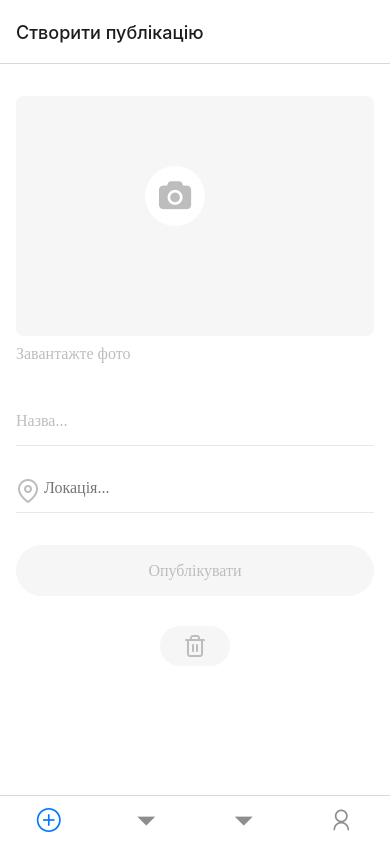
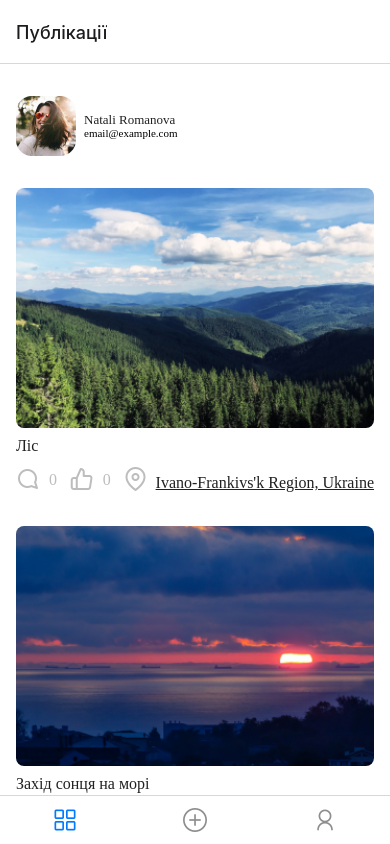
Before and after one commit to TaraniukD/reactNativeProgect, a React Native app: screen / in a window 390 px wide. Built offline with nearby package versions, Linux system fonts and the light colour scheme.

Commit message:
Update router.js

```diff
--- a/router.js
+++ b/router.js
@@ -24,15 +24,19 @@ export const useRoute = (isAuth) => {
   }
 
   return (
-    <Tabs.Navigator tabBarOptions={{showLabel: false}}>
-        <Tabs.Screen options={{
+      <Tabs.Navigator tabBarOptions={{ showLabel: false }}>
+          <Tabs.Screen options={{
+              tabBarIcon: ({ focused, size, color }) => (
+            <AntDesign name="appstore-o" size={24} color={color} />
+              )}} name="Публікації" component={PostScreen} />
+          <Tabs.Screen options={{
               tabBarIcon: ({ focused, size, color }) => (
             <AntDesign name="pluscircleo" size={24} color={color} />
               )}}
               name="Створити публікацію"
               component={CreatePosts} />
-        <Tabs.Screen name="Коментарі" component={CommentsScreen} />
-        <Tabs.Screen name="Публікації" component={PostScreen} />
+        {/* <Tabs.Screen name="Коментарі" component={CommentsScreen} /> */}
+
           <Tabs.Screen options={{
               tabBarIcon: ({ focused, size, color }) => (
             <AntDesign name="user" size={24} color={color} />
```
